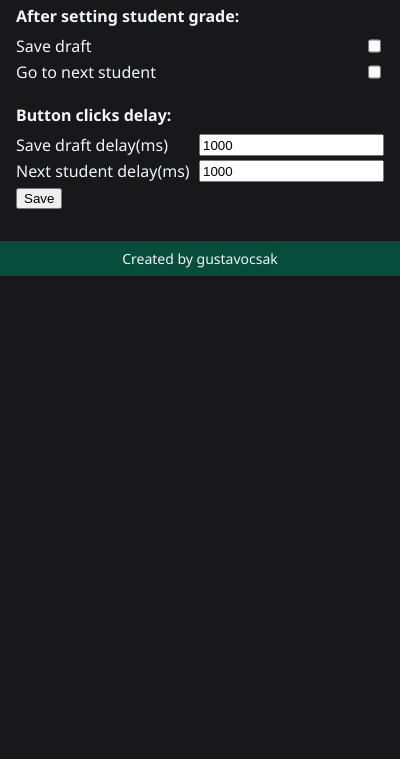
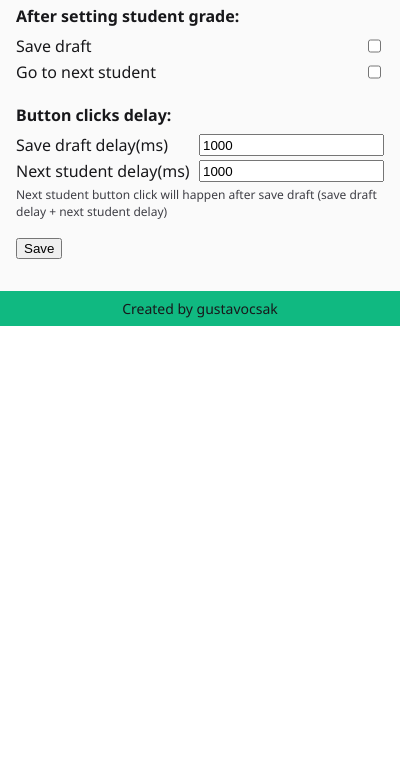
Before and after one commit to gustavocsak/groder, a browser extension: page src/popup.html in a window 400 px wide. Shown: the part 85-844 px from the top of the page. Drawn offline with Linux system fonts and the light colour scheme.

Commit message:
docs: file rename and label on popup

```diff
--- a/src/d2l-select.js
+++ b/src/assignment.js
@@ -1,4 +1,4 @@
-import { setScore, setFeedback } from "./grade.js";
+import { setScore, setFeedback } from "./gradeUtils.js";
 
 /**
  * Returns main element in d2l assignment page
@@ -96,7 +96,9 @@ export function resetGrade() {
 export function setGrade(grade, config) {
   setScore(grade.score, getScoreInput());
   setFeedback(getEditor(), grade.feedback);
+  console.log(config);
 
+  // Next Student click must happen after save draft click
   clickButton("saveDraft", config.saveDraftDelay);
-  clickButton("nextStudent", config.nextStudentDelay);
+  clickButton("nextStudent", config.nextStudentDelay + config.saveDraftDelay);
 }
--- a/src/content.js
+++ b/src/content.js
@@ -1,4 +1,4 @@
-import { setGrade, resetGrade } from "./d2l-select.js";
+import { setGrade, resetGrade } from "./assignment.js";
 import { setQuizGrade } from "./quiz.js";
 
 browser.runtime.onMessage.addListener((message) => {
--- a/src/popup.css
+++ b/src/popup.css
@@ -1,21 +1,22 @@
 body {
   margin: 0;
   padding: 0;
-  background-color: #18181b;
-  color: #f1f5f9;
-  font-family: "Noto Sans", sans serif;
+  color: #18181b;
+  font-family:
+    "Noto Sans",
+    sans serif;
   min-width: 400px;
 }
 
 .main-popup {
-  background-color: #18181b;
+  background-color: #fafafa;
   margin: 0;
   padding: 1rem;
 }
 
 footer {
   text-align: center;
-  background-color: #064e3b;
+  background-color: #10b981;
   padding: 0.5rem;
   font-size: 14px;
 }
@@ -34,3 +35,12 @@ h4 {
 .form-section-name {
   margin-bottom: 0.5rem;
 }
+
+.muted {
+  font-size: 12px;
+  color: #3f3f46;
+}
+
+.mb {
+  margin-bottom: 1rem;
+}
--- a/src/popup.html
+++ b/src/popup.html
@@ -41,6 +41,10 @@
           <label for="nextStudentDelay">Next student delay(ms)</label>
           <input type="number" id="nextStudentDelay" name="nextStudentDelay" />
         </div>
+        <div class="muted mb">
+          Next student button click will happen after save draft (save draft
+          delay + next student delay)
+        </div>
 
         <button type="submit">Save</button>
       </form>
--- a/src/quiz.js
+++ b/src/quiz.js
@@ -1,4 +1,8 @@
-import { getSourceCodeButton, getFeedbackElements, setScore } from "./grade.js";
+import {
+  getSourceCodeButton,
+  getFeedbackElements,
+  setScore,
+} from "./gradeUtils.js";
 
 function getScoreFeedbackContainer() {
   const form = document.querySelector("#d2l_form");
```
Also changed, not shown: src/gradeUtils.js (renamed from src/grade.js).
